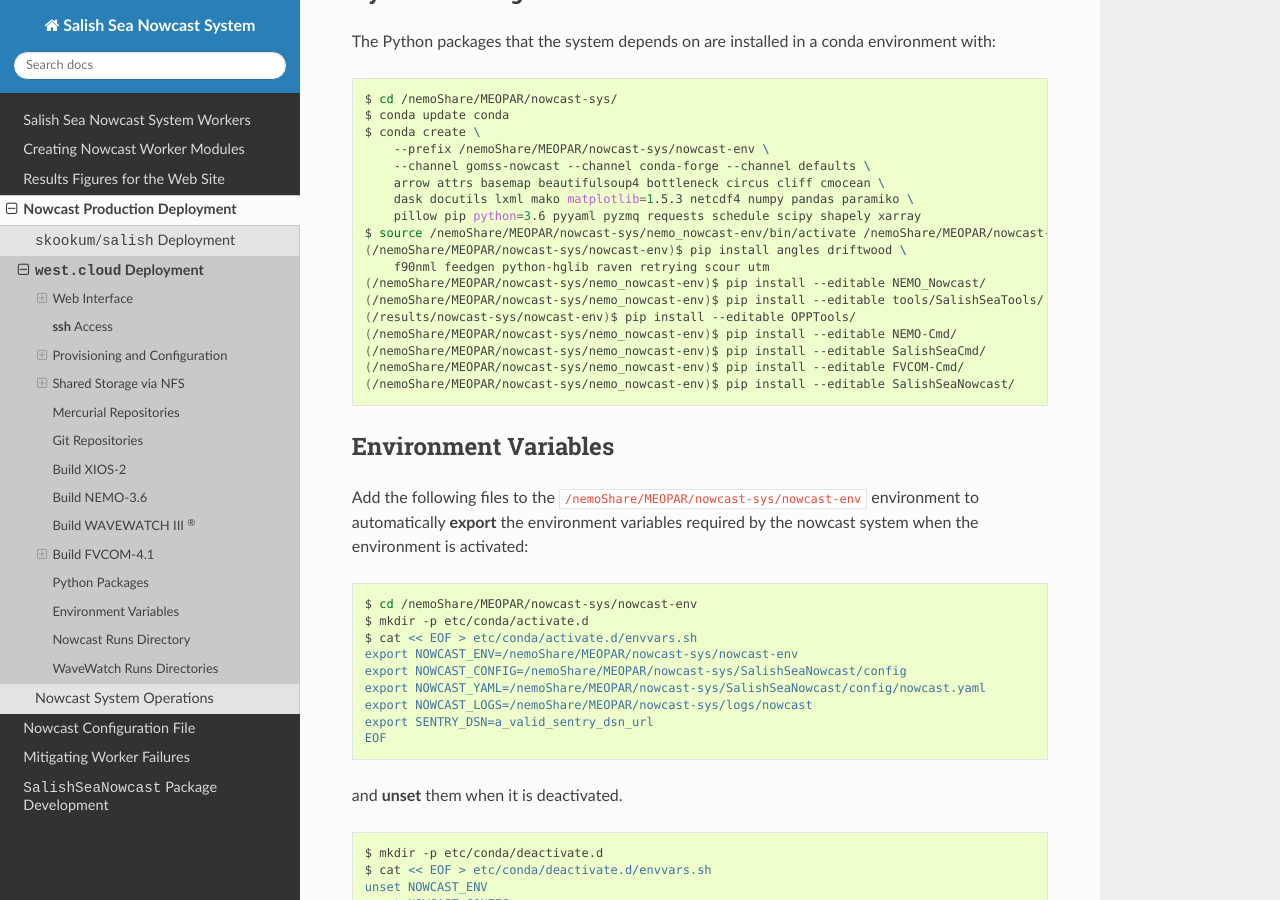
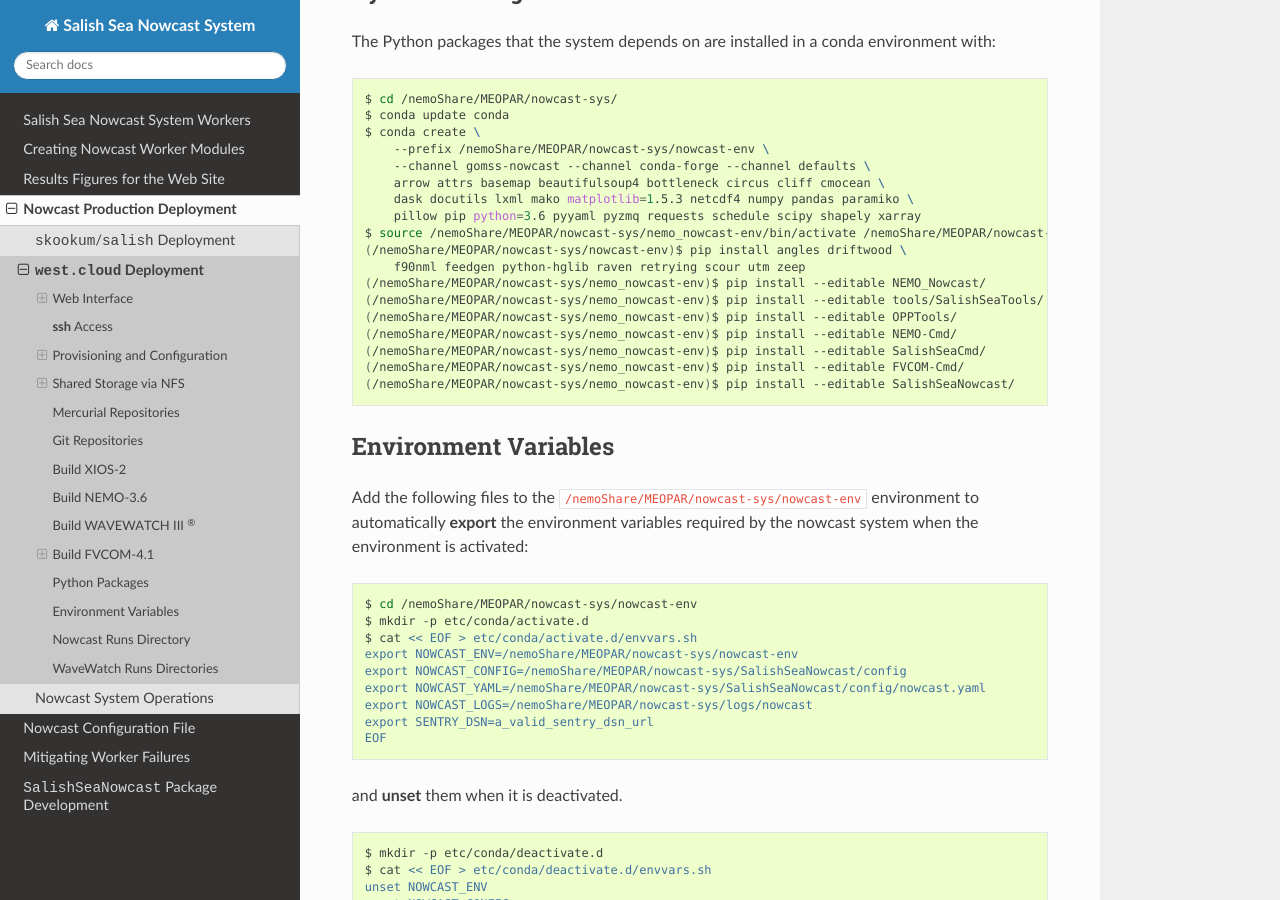
Before and after one commit to SalishSeaCast/SalishSeaNowcast, a Sphinx documentation site: the page built from docs/deployment/west_cloud.rst, in a window 1280 px wide and 900 px high, scrolled down 11721 px. Built offline with Sphinx 7.4.7 and the Read the Docs theme 2.0.0, drawn with Linux system fonts in a browser that asks for light colours; the version number could not be read and is left out.

Commit message:
Add zeep to packages to be installed in production deployment.

```diff
--- a/docs/deployment/skookum_salish.rst
+++ b/docs/deployment/skookum_salish.rst
@@ -113,7 +113,7 @@ The Python packages that the system depends on are installed in a conda environm
         pillow pip python=3.6 pyyaml pyzmq requests schedule scipy shapely xarray
     $ source activate /results/nowcast-sys/nowcast-env
     (/results/nowcast-sys/nowcast-env)$ pip install angles driftwood \
-        f90nml feedgen python-hglib raven retrying scour utm
+        f90nml feedgen python-hglib raven retrying scour utm zeep
     (/results/nowcast-sys/nowcast-env)$ pip install --editable NEMO_Nowcast/
     (/results/nowcast-sys/nowcast-env)$ pip install --editable tools/SalishSeaTools/
     (/results/nowcast-sys/nowcast-env)$ pip install --editable OPPTools/
--- a/docs/deployment/west_cloud.rst
+++ b/docs/deployment/west_cloud.rst
@@ -638,10 +638,10 @@ The Python packages that the system depends on are installed in a conda environm
         pillow pip python=3.6 pyyaml pyzmq requests schedule scipy shapely xarray
     $ source /nemoShare/MEOPAR/nowcast-sys/nemo_nowcast-env/bin/activate /nemoShare/MEOPAR/nowcast-sys/nemo_nowcast-env/
     (/nemoShare/MEOPAR/nowcast-sys/nowcast-env)$ pip install angles driftwood \
-        f90nml feedgen python-hglib raven retrying scour utm
+        f90nml feedgen python-hglib raven retrying scour utm zeep
     (/nemoShare/MEOPAR/nowcast-sys/nemo_nowcast-env)$ pip install --editable NEMO_Nowcast/
     (/nemoShare/MEOPAR/nowcast-sys/nemo_nowcast-env)$ pip install --editable tools/SalishSeaTools/
-    (/results/nowcast-sys/nowcast-env)$ pip install --editable OPPTools/
+    (/nemoShare/MEOPAR/nowcast-sys/nemo_nowcast-env)$ pip install --editable OPPTools/
     (/nemoShare/MEOPAR/nowcast-sys/nemo_nowcast-env)$ pip install --editable NEMO-Cmd/
     (/nemoShare/MEOPAR/nowcast-sys/nemo_nowcast-env)$ pip install --editable SalishSeaCmd/
     (/nemoShare/MEOPAR/nowcast-sys/nemo_nowcast-env)$ pip install --editable FVCOM-Cmd/
```
